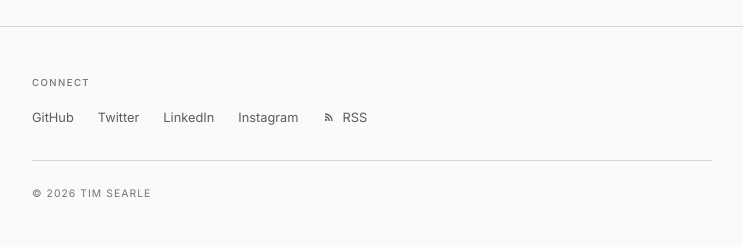
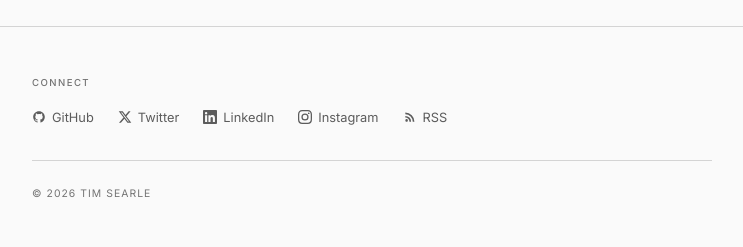
Before and after one commit to timsearle/timsearle.github.io, a Jekyll site: the page built from index.md, in a window 1280 px wide. Shown: the part 2635-2882 px from the top of the page, without its empty margins (268-1011 px from the left). Built offline with Jekyll 4.4.1, drawn with Linux system fonts in a browser that asks for light colours.

Commit message:
Fix: Add social icons to footer Connect links
- Add inline SVG icons for GitHub, Twitter, LinkedIn, Instagram, RSS
- Update CSS to display icons inline with text

```diff
--- a/_includes/footer.html
+++ b/_includes/footer.html
@@ -4,21 +4,31 @@
       <p class="footer-title">Connect</p>
       <div class="footer-links">
         {%- if site.github_username -%}
-          <a href="https://github.com/{{ site.github_username | cgi_escape | escape }}">GitHub</a>
+          <a href="https://github.com/{{ site.github_username | cgi_escape | escape }}">
+            <svg xmlns="http://www.w3.org/2000/svg" viewBox="0 0 24 24" aria-hidden="true"><path d="M12 2C6.477 2 2 6.477 2 12c0 4.42 2.865 8.17 6.839 9.49.5.092.682-.217.682-.482 0-.237-.008-.866-.013-1.7-2.782.604-3.369-1.34-3.369-1.34-.454-1.156-1.11-1.464-1.11-1.464-.908-.62.069-.608.069-.608 1.003.07 1.531 1.03 1.531 1.03.892 1.529 2.341 1.087 2.91.831.092-.646.35-1.086.636-1.336-2.22-.253-4.555-1.11-4.555-4.943 0-1.091.39-1.984 1.029-2.683-.103-.253-.446-1.27.098-2.647 0 0 .84-.269 2.75 1.025A9.578 9.578 0 0112 6.836c.85.004 1.705.114 2.504.336 1.909-1.294 2.747-1.025 2.747-1.025.546 1.377.203 2.394.1 2.647.64.699 1.028 1.592 1.028 2.683 0 3.842-2.339 4.687-4.566 4.935.359.309.678.919.678 1.852 0 1.336-.012 2.415-.012 2.743 0 .267.18.578.688.48C19.138 20.167 22 16.418 22 12c0-5.523-4.477-10-10-10z"/></svg>
+            GitHub
+          </a>
         {%- endif -%}
         {%- if site.twitter_username -%}
-          <a href="https://twitter.com/{{ site.twitter_username | cgi_escape | escape }}">Twitter</a>
+          <a href="https://twitter.com/{{ site.twitter_username | cgi_escape | escape }}">
+            <svg xmlns="http://www.w3.org/2000/svg" viewBox="0 0 24 24" aria-hidden="true"><path d="M18.244 2.25h3.308l-7.227 8.26 8.502 11.24H16.17l-5.214-6.817L4.99 21.75H1.68l7.73-8.835L1.254 2.25H8.08l4.713 6.231zm-1.161 17.52h1.833L7.084 4.126H5.117z"/></svg>
+            Twitter
+          </a>
         {%- endif -%}
         {%- if site.linkedin_username -%}
-          <a href="https://www.linkedin.com/in/{{ site.linkedin_username | cgi_escape | escape }}">LinkedIn</a>
+          <a href="https://www.linkedin.com/in/{{ site.linkedin_username | cgi_escape | escape }}">
+            <svg xmlns="http://www.w3.org/2000/svg" viewBox="0 0 24 24" aria-hidden="true"><path d="M20.447 20.452h-3.554v-5.569c0-1.328-.027-3.037-1.852-3.037-1.853 0-2.136 1.445-2.136 2.939v5.667H9.351V9h3.414v1.561h.046c.477-.9 1.637-1.85 3.37-1.85 3.601 0 4.267 2.37 4.267 5.455v6.286zM5.337 7.433a2.062 2.062 0 01-2.063-2.065 2.064 2.064 0 112.063 2.065zm1.782 13.019H3.555V9h3.564v11.452zM22.225 0H1.771C.792 0 0 .774 0 1.729v20.542C0 23.227.792 24 1.771 24h20.451C23.2 24 24 23.227 24 22.271V1.729C24 .774 23.2 0 22.222 0h.003z"/></svg>
+            LinkedIn
+          </a>
         {%- endif -%}
         {%- if site.instagram_username -%}
-          <a href="https://instagram.com/{{ site.instagram_username | cgi_escape | escape }}">Instagram</a>
+          <a href="https://instagram.com/{{ site.instagram_username | cgi_escape | escape }}">
+            <svg xmlns="http://www.w3.org/2000/svg" viewBox="0 0 24 24" aria-hidden="true"><path d="M12 2.163c3.204 0 3.584.012 4.85.07 3.252.148 4.771 1.691 4.919 4.919.058 1.265.069 1.645.069 4.849 0 3.205-.012 3.584-.069 4.849-.149 3.225-1.664 4.771-4.919 4.919-1.266.058-1.644.07-4.85.07-3.204 0-3.584-.012-4.849-.07-3.26-.149-4.771-1.699-4.919-4.92-.058-1.265-.07-1.644-.07-4.849 0-3.204.013-3.583.07-4.849.149-3.227 1.664-4.771 4.919-4.919 1.266-.057 1.645-.069 4.849-.069zM12 0C8.741 0 8.333.014 7.053.072 2.695.272.273 2.69.073 7.052.014 8.333 0 8.741 0 12c0 3.259.014 3.668.072 4.948.2 4.358 2.618 6.78 6.98 6.98C8.333 23.986 8.741 24 12 24c3.259 0 3.668-.014 4.948-.072 4.354-.2 6.782-2.618 6.979-6.98.059-1.28.073-1.689.073-4.948 0-3.259-.014-3.667-.072-4.947-.196-4.354-2.617-6.78-6.979-6.98C15.668.014 15.259 0 12 0zm0 5.838a6.162 6.162 0 100 12.324 6.162 6.162 0 000-12.324zM12 16a4 4 0 110-8 4 4 0 010 8zm6.406-11.845a1.44 1.44 0 100 2.881 1.44 1.44 0 000-2.881z"/></svg>
+            Instagram
+          </a>
         {%- endif -%}
-        <a href="{{ "/feed.xml" | relative_url }}" class="footer-rss">
-          <svg xmlns="http://www.w3.org/2000/svg" viewBox="0 0 24 24" aria-hidden="true">
-            <path d="M6.18 15.64a2.18 2.18 0 0 1 2.18 2.18C8.36 19 7.38 20 6.18 20C5 20 4 19 4 17.82a2.18 2.18 0 0 1 2.18-2.18M4 4.44A15.56 15.56 0 0 1 19.56 20h-2.83A12.73 12.73 0 0 0 4 7.27V4.44m0 5.66a9.9 9.9 0 0 1 9.9 9.9h-2.83A7.07 7.07 0 0 0 4 12.93V10.1Z"/>
-          </svg>
+        <a href="{{ "/feed.xml" | relative_url }}">
+          <svg xmlns="http://www.w3.org/2000/svg" viewBox="0 0 24 24" aria-hidden="true"><path d="M6.18 15.64a2.18 2.18 0 0 1 2.18 2.18C8.36 19 7.38 20 6.18 20C5 20 4 19 4 17.82a2.18 2.18 0 0 1 2.18-2.18M4 4.44A15.56 15.56 0 0 1 19.56 20h-2.83A12.73 12.73 0 0 0 4 7.27V4.44m0 5.66a9.9 9.9 0 0 1 9.9 9.9h-2.83A7.07 7.07 0 0 0 4 12.93V10.1Z"/></svg>
           RSS
         </a>
       </div>
--- a/assets/css/main.css
+++ b/assets/css/main.css
@@ -656,6 +656,9 @@ hr {
 }
 
 .footer-links a {
+  display: inline-flex;
+  align-items: center;
+  gap: 6px;
   font-size: 0.8rem;
   color: var(--color-text-secondary);
   text-decoration: none;
@@ -666,15 +669,9 @@ hr {
   color: var(--color-accent);
 }
 
-.footer-rss {
-  display: inline-flex;
-  align-items: center;
-  gap: var(--space-1);
-}
-
-.footer-rss svg {
-  width: 12px;
-  height: 12px;
+.footer-links svg {
+  width: 14px;
+  height: 14px;
   fill: currentColor;
 }
 
```
